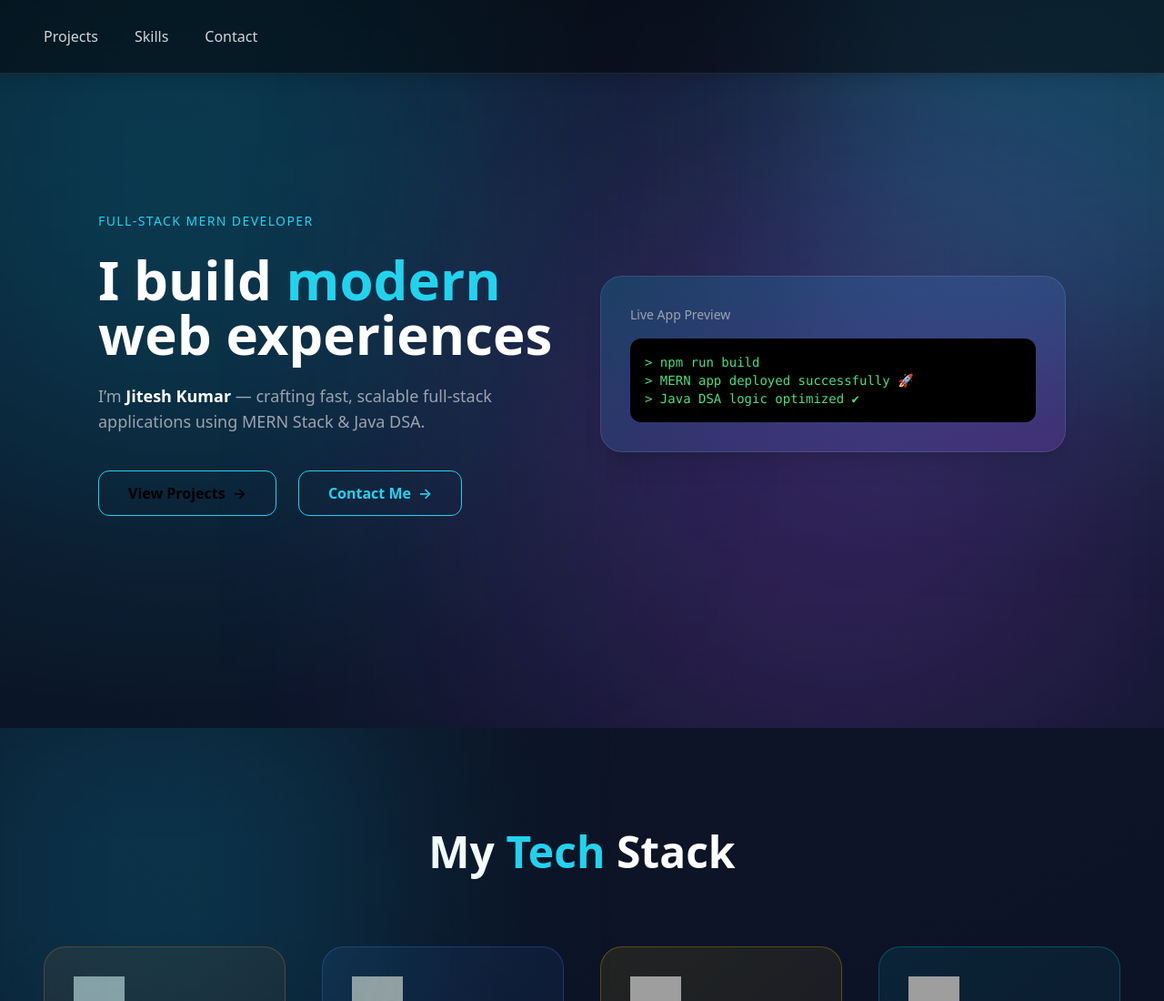
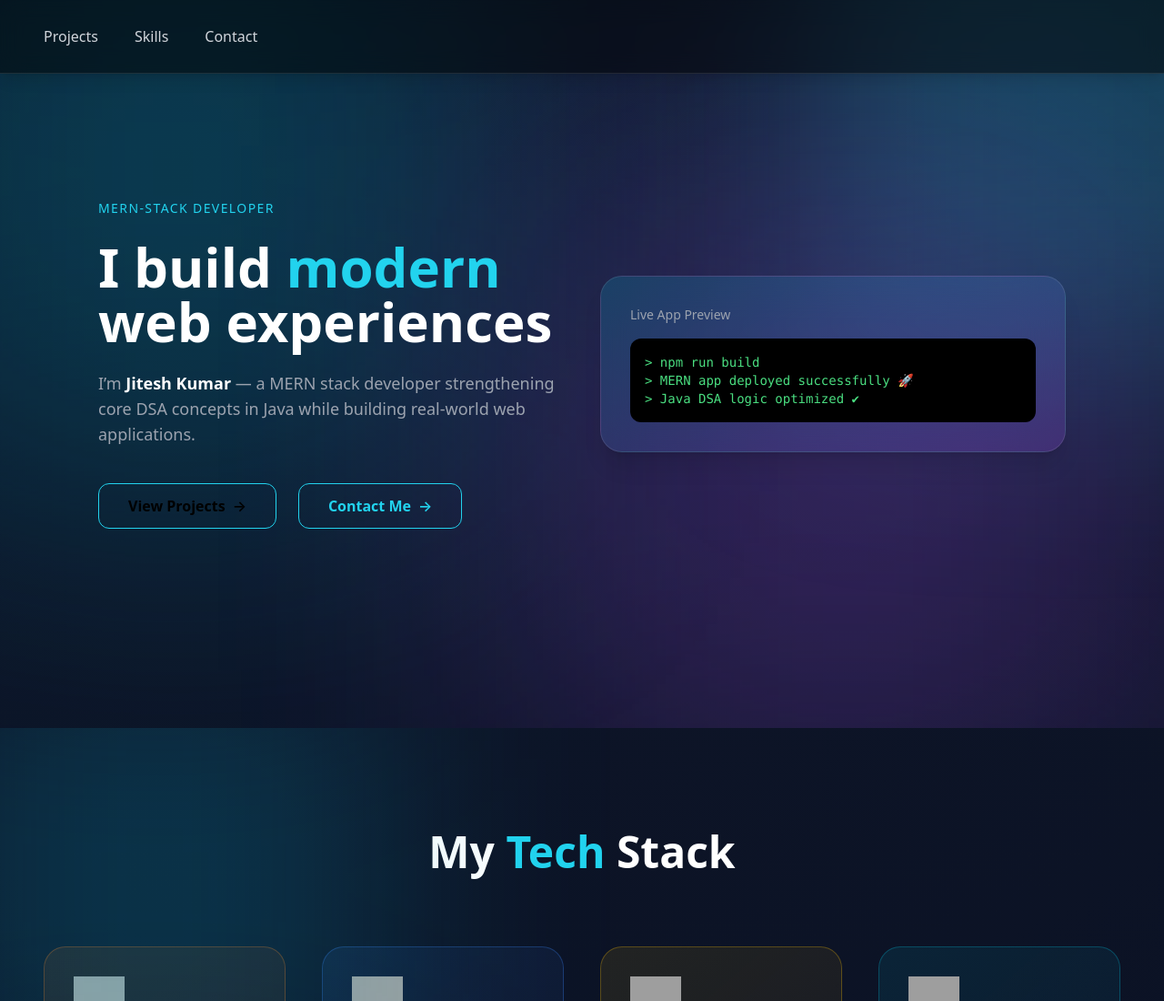
Before and after one commit to jiteshkumar1234567/Portfolio, a plain HTML site: page frontend/index.html in a window 1280 px wide. Shown: the top 1100 px of the page at 91% size. Drawn offline with nearby package versions, Linux system fonts and the light colour scheme; grey boxes are pictures that could not be loaded; a small style sheet from the web is missing.

Commit message:
Update index.html

```diff
--- a/frontend/index.html
+++ b/frontend/index.html
@@ -282,7 +282,7 @@
         <!-- Left Content -->
         <div class="space-y-6 animate-fadeIn">
           <p class="text-cyan-400 uppercase tracking-widest text-sm">
-            Full-Stack MERN Developer
+             MERN-Stack Developer
           </p>
 
           <h1 class="text-5xl md:text-6xl font-extrabold leading-tight">
@@ -291,9 +291,10 @@
           </h1>
 
           <p class="text-gray-400 max-w-lg text-lg">
-            I’m <span class="text-white font-semibold">Jitesh Kumar</span> —
-            crafting fast, scalable full-stack applications using MERN Stack &
-            Java DSA.
+           I’m <span class="text-white font-semibold">Jitesh Kumar</span> —
+a MERN stack developer strengthening core DSA concepts in Java while building
+real-world web applications.
+
           </p>
 
           <div class="flex gap-6 pt-4">
```
